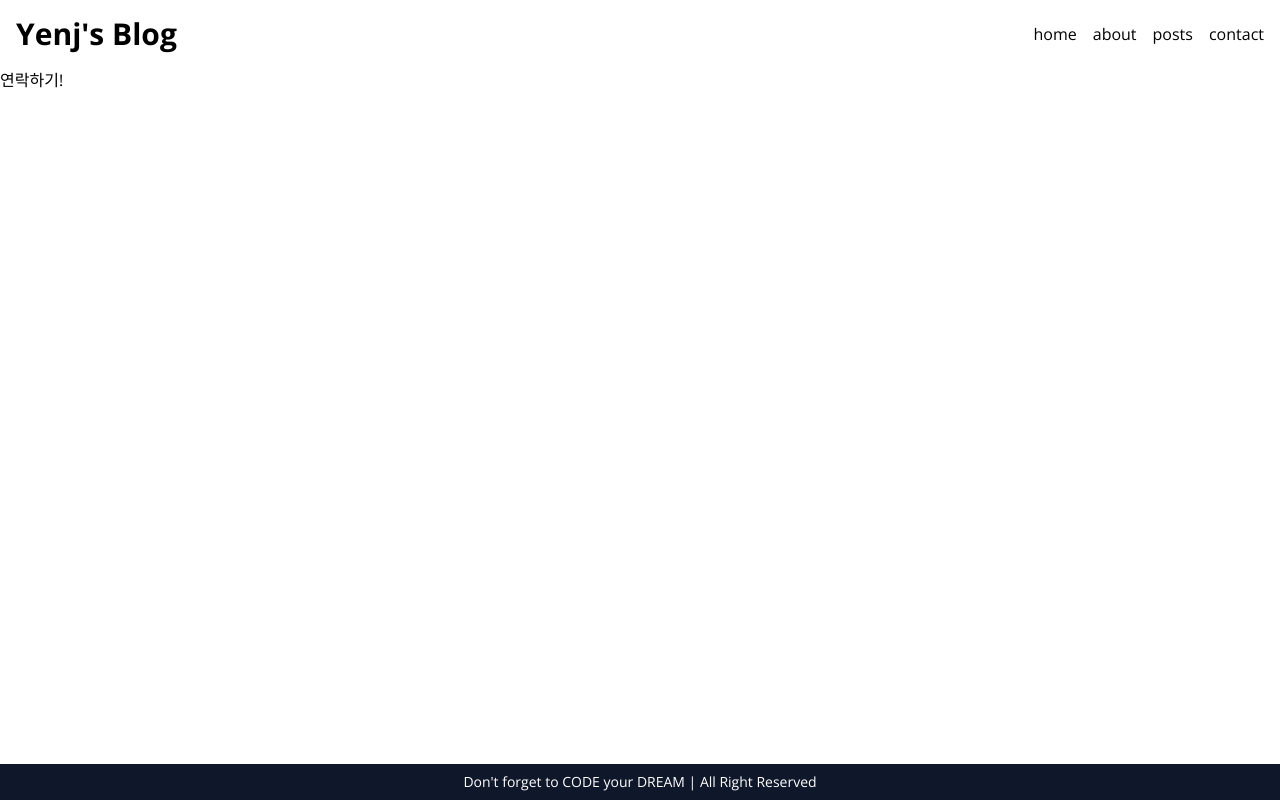
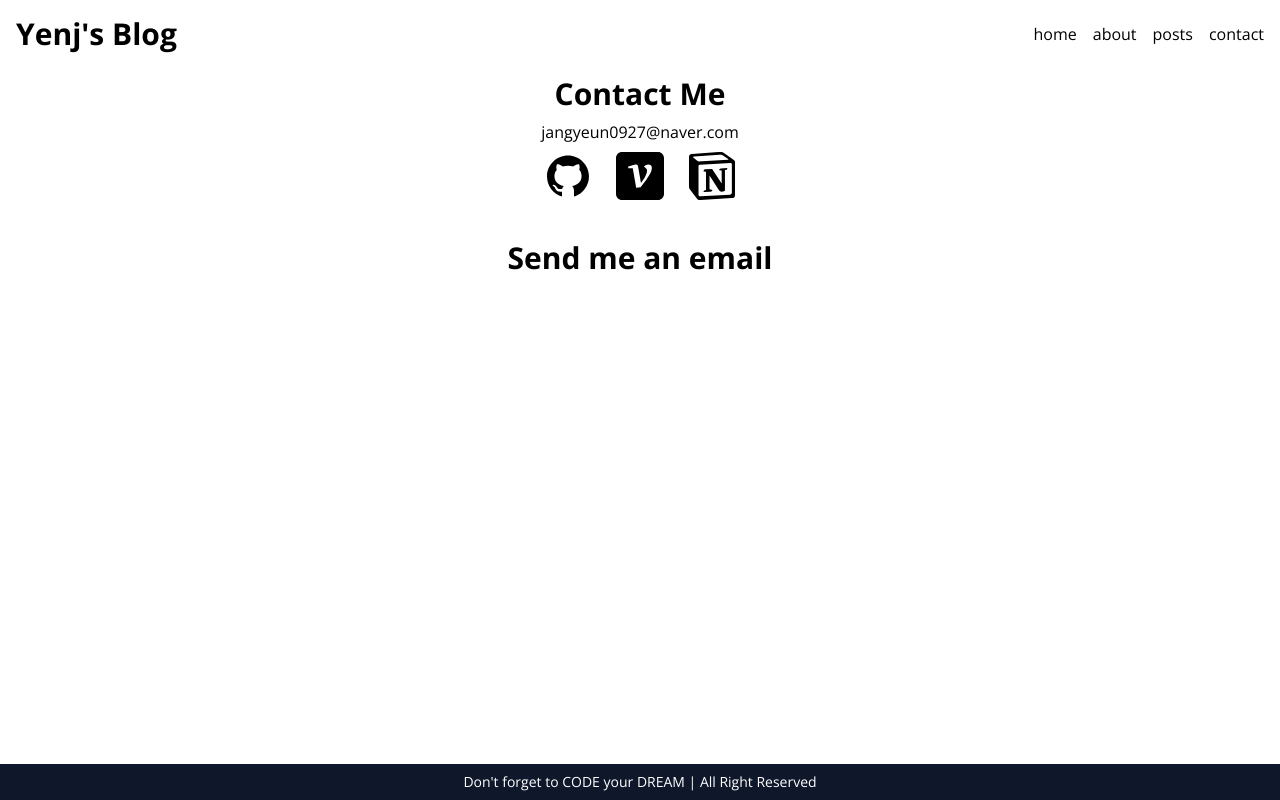
Before and after one commit to jjangyeunii/blog-project, a Next.js app: page /contact in a window 1280 px wide. Built offline with nearby package versions, Linux system fonts and the light colour scheme; no server answers.

Commit message:
contact - page

```diff
--- a/src/app/contact/page.tsx
+++ b/src/app/contact/page.tsx
@@ -1,3 +1,33 @@
+import { SiVelog, SiNotion } from "react-icons/si";
+import { AiFillGithub } from "react-icons/ai";
+import ContactForm from "@/components/ContactForm";
+
+const LINKS = [
+  { icon: <AiFillGithub />, url: process.env.REACT_APP_GITHUB_URL },
+  { icon: <SiVelog />, url: process.env.REACT_APP_VELOG_URL },
+  { icon: <SiNotion />, url: process.env.REACT_APP_NOTION_RESUME },
+];
+
 export default function ContactPage() {
-  return <p>연락하기!</p>;
+  return (
+    <section className="flex flex-col items-center">
+      <h2 className="text-3xl font-bold my-2">Contact Me</h2>
+      <p>jangyeun0927@naver.com</p>
+      <ul className="flex gap-6 my-2">
+        {LINKS.map((link, index) => (
+          <a
+            key={index}
+            href={link.url}
+            target="_blank"
+            rel="noreferrer"
+            className="text-5xl hover:text-yellow-400"
+          >
+            {link.icon}
+          </a>
+        ))}
+      </ul>
+      <h2 className="text-3xl font-bold my-8">Send me an email</h2>
+      <ContactForm />
+    </section>
+  );
 }
--- /dev/null
+++ b/src/components/ContactForm.tsx
@@ -0,0 +1,3 @@
+export default function ContactForm() {
+  return <></>;
+}
```
